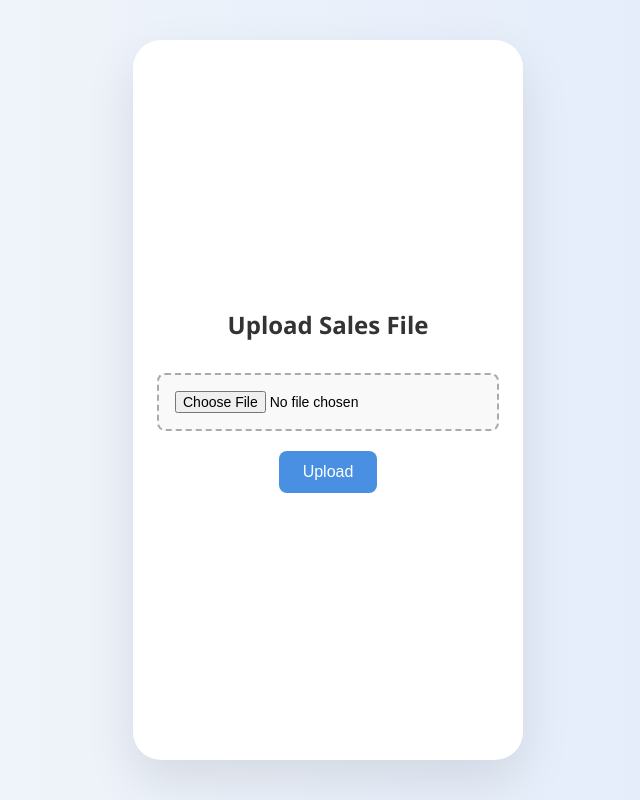
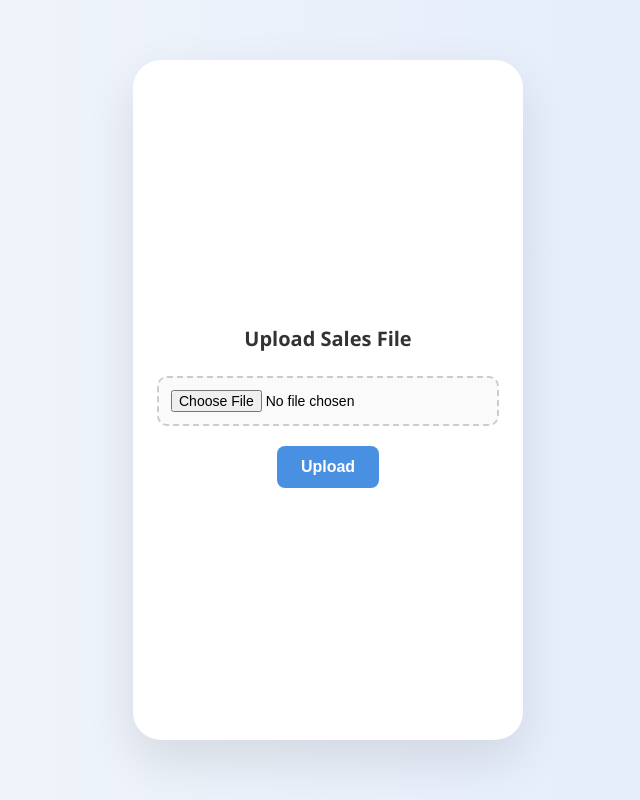
Before and after one commit to hardikfuria12/spiritsync, a Flask app: page /upload in a window 1280 px wide. Shown: the whole page, without its empty margins (312-952 px from the left). Run offline with Flask 3, Linux system fonts and the light colour scheme.

Commit message:
upload sale file

```diff
--- a/templates/upload.html
+++ b/templates/upload.html
@@ -2,28 +2,30 @@
 <html lang="en">
 <head>
   <meta charset="UTF-8">
-  <title>Upload File</title>
+  <title>Upload Sales File</title>
+  <meta name="viewport" content="width=device-width, initial-scale=1.0">
   <style>
-    /* Reset & base styles */
     * {
       box-sizing: border-box;
+    }
+
+    body {
       margin: 0;
       padding: 0;
-    }
-    body {
       height: 100vh;
       display: flex;
       justify-content: center;
       align-items: center;
+      background: linear-gradient(to right, #f4f7f9, #e0eafc);
       font-family: 'Segoe UI', Tahoma, Geneva, Verdana, sans-serif;
-      background: linear-gradient(to right, #f4f7f9, #e0eafc);
     }
 
-    /* Main card container, mimicking iPhone 13 size */
     .upload-card {
-      width: 390px; /* width of iPhone 13 */
-      height: 844px; /* height of iPhone 13 */
-      background-color: white;
+      width: 90vw;
+      max-width: 390px;
+      height: 85vh;
+      max-height: 844px;
+      background-color: #ffffff;
       border-radius: 28px;
       box-shadow: 0 20px 50px rgba(0, 0, 0, 0.1);
       padding: 32px 24px;
@@ -34,29 +36,30 @@
     }
 
     h1 {
-      margin-bottom: 32px;
-      font-size: 24px;
+      font-size: 20px;
+      font-weight: 600;
       color: #333;
+      margin-bottom: 24px;
       text-align: center;
     }
 
     form {
+      width: 100%;
       display: flex;
       flex-direction: column;
       align-items: center;
       gap: 20px;
-      width: 100%;
     }
 
     input[type="file"] {
-      border: 2px dashed #aaa;
-      padding: 16px;
       width: 100%;
+      padding: 12px;
+      border: 2px dashed #ccc;
+      border-radius: 10px;
+      font-size: 14px;
+      background-color: #fafafa;
+      cursor: pointer;
       text-align: center;
-      border-radius: 8px;
-      font-size: 14px;
-      background-color: #f9f9f9;
-      cursor: pointer;
     }
 
     input[type="submit"] {
@@ -66,26 +69,21 @@
       border: none;
       border-radius: 8px;
       font-size: 16px;
+      font-weight: bold;
       cursor: pointer;
       transition: background 0.3s ease;
     }
 
     input[type="submit"]:hover {
-      background-color: #357ABD;
-    }
-
-    @media (max-height: 844px) {
-      .upload-card {
-        height: 90vh;
-      }
+      background-color: #357abd;
     }
   </style>
 </head>
 <body>
   <div class="upload-card">
     <h1>Upload Sales File</h1>
-    <form method="POST" enctype="multipart/form-data">
-      <input type="file" name="file" required>
+    <form action="/submit" method="POST" enctype="multipart/form-data">
+      <input type="file" name="photo" accept="image/*" required>
       <input type="submit" value="Upload">
     </form>
   </div>
```
